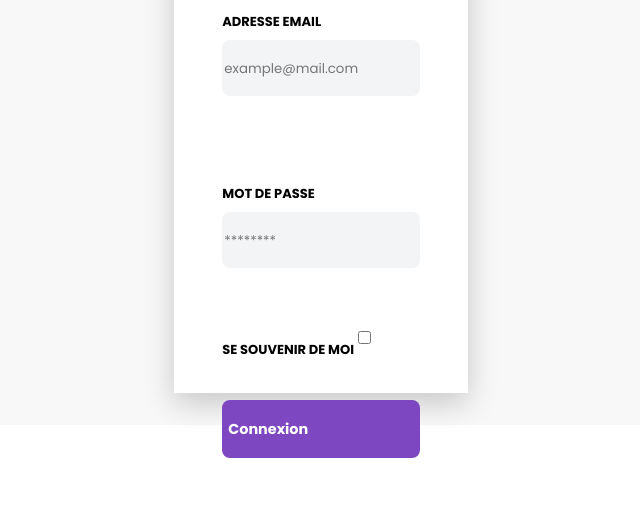
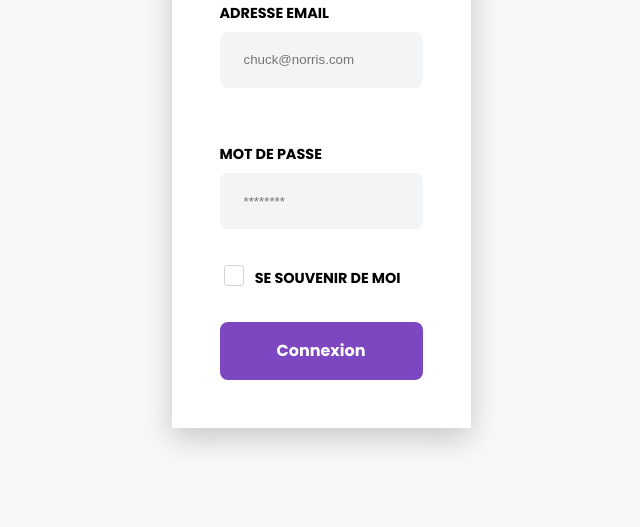
Before and after one commit to Sams0o/Brief-Challenge4, a plain HTML site: page index.html in a window 1280 px wide. Shown: the part 273-800 px from the top of the page, without its empty margins (319-959 px from the left). Drawn offline with Linux system fonts and the light colour scheme.

Commit message:
dernière version ?

```diff
--- a/index.html
+++ b/index.html
@@ -25,7 +25,7 @@
             <form id="formulaire">
                 <div class="contact">
                 <label for="email">adresse email</label>
-                <input type="email" id="email" placeholder="example@mail.com">
+                <input type="email" id="email" placeholder="chuck@norris.com">
                 <p id="alert1">Remplir avec une adresse mail valide.</p>
 
                 <label for="password">mot de passe</label>
@@ -34,12 +34,12 @@
                 </div>
 
                 <div class="check">
-                <label for="souvenir">se souvenir de moi</label>
-                <input type="checkbox" id="souvenir">
+                    <input type="checkbox" id="souvenir">
+                    <label for="souvenir">se souvenir de moi</label>
                 </div>
 
             <button id="connectBtn" class="btn">Connexion</button>
-            </div>
+        </div>
             </form>
         </div>
 
--- a/style.css
+++ b/style.css
@@ -14,36 +14,43 @@
   box-sizing: border-box;
 }
 
+body {
+  background-color: var(--background-learn);
+}
 /* typo */
 .learn {
   font-family: "Poppins", sans-serif;
 }
 
 h1 {
-  font-size: 2rem;
+  font-size: 1.8rem;
   font-weight: 900;
+  margin-top: 2.5rem;
 }
 
 label {
   text-transform: uppercase;
-  font-size: small;
+  font-size: 0.9rem;
   font-weight: 700;
 }
 
+::-moz-placeholder {
+  font-family: "poppins", sans-serif;
+  font-size: 1rem;
+}
+
 .btn {
-  font-size: 0.9rem;
+  font-size: 1rem;
   font-weight: 700;
   font-family: "Poppins", sans-serif;
 }
 
 /* élément réutilisable */
 .learn {
-  background-color: var(--background-learn);
   display: flex;
   justify-content: center;
   align-content: center;
-  height: 690px;
-  margin: 0;
+  height: 100%;
 }
 
 h1 {
@@ -57,11 +64,9 @@ h1 {
   flex-direction: column;
   margin: 2rem 33rem;
   padding: 0 3rem;
+  max-width: 410px;
 }
 
-#formulaire {
-  margin-top: -2rem;
-}
 .contact {
   display: flex;
   flex-direction: column;
@@ -72,28 +77,57 @@ h1 {
   border: none;
   border-radius: 0.5rem;
   height: 3.5rem;
+  margin-top: 0.5rem;
+  padding-left: 1.5rem;
 }
 
-::placeholder {
-  font-family: "poppins", sans-serif;
+#password {
+  margin-bottom: -0.8rem;
 }
 
-label {
-  margin-top: 2rem;
-  margin-bottom: 0.5rem;
+/* test 1 */
+/**[for="souvenir"] {
+  margin: auto;
 }
-.check {
-  display: flex;
-  align-items: center;
+
+#souvenir {
+  margin: auto 0.2rem;
+  width: 1.2rem;
+  height: 1.2rem;
+}*/
+
+/* test 2 */
+.check label{
+  padding-left: 0.2rem;
 }
+
+.check input {
+  border: solid 0.1rem rgba(98, 110, 114, 0.3);
+  border-radius: 0.2rem;
+  position: relative;
+  top: 0.4rem;
+  height: 1.3rem;
+  width: 1.3rem;
+}
+
+.check input:checked {
+  background-color: var(--color-accent);
+}
+
+input[type=checkbox] {
+  appearance: none;
+  -webkit-appearance: none;
+}
+
+
+
 .btn {
   background-color: var(--color-accent);
   border: none;
   border-radius: 0.5rem;
-  display: flex;
-  flex-direction: column;
   color: white;
   margin-top: 2rem;
+  margin-bottom: 3rem;
   line-height: 3.5rem;
   width: 100%;
 }
```
